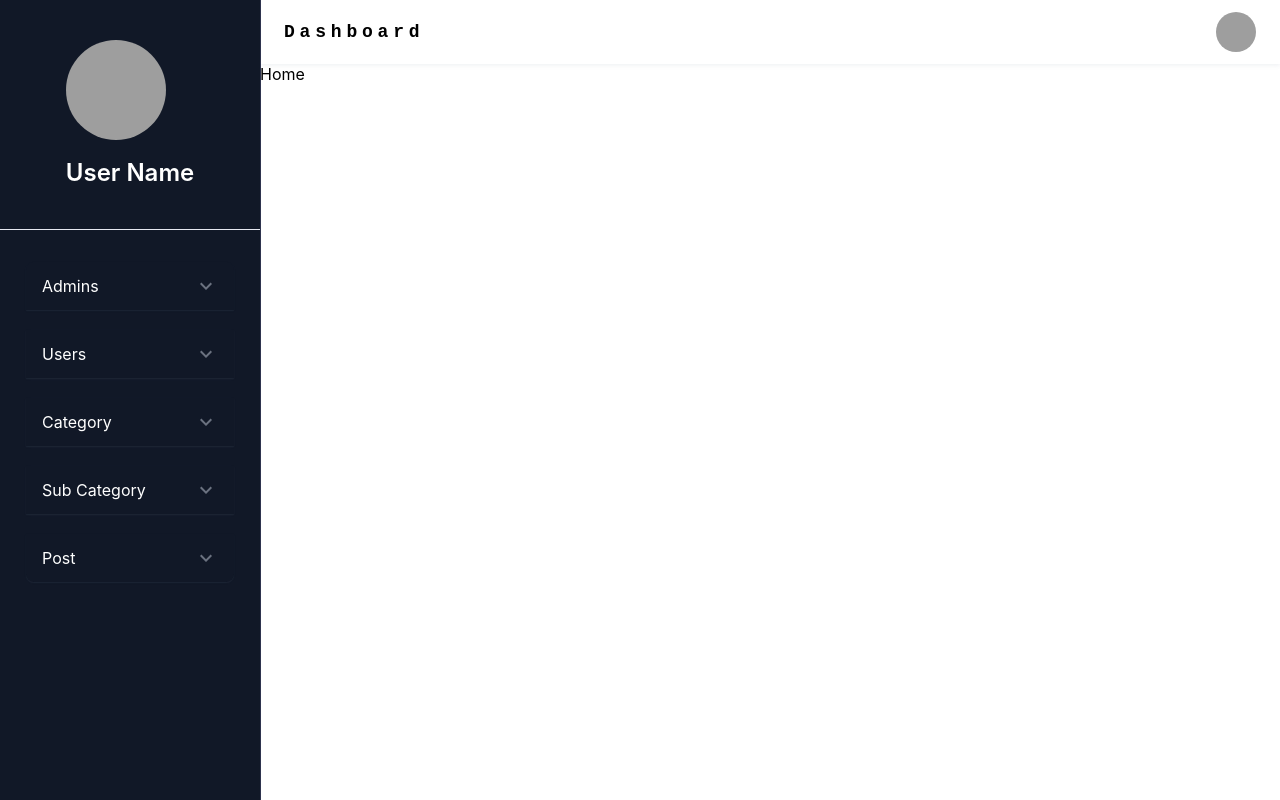
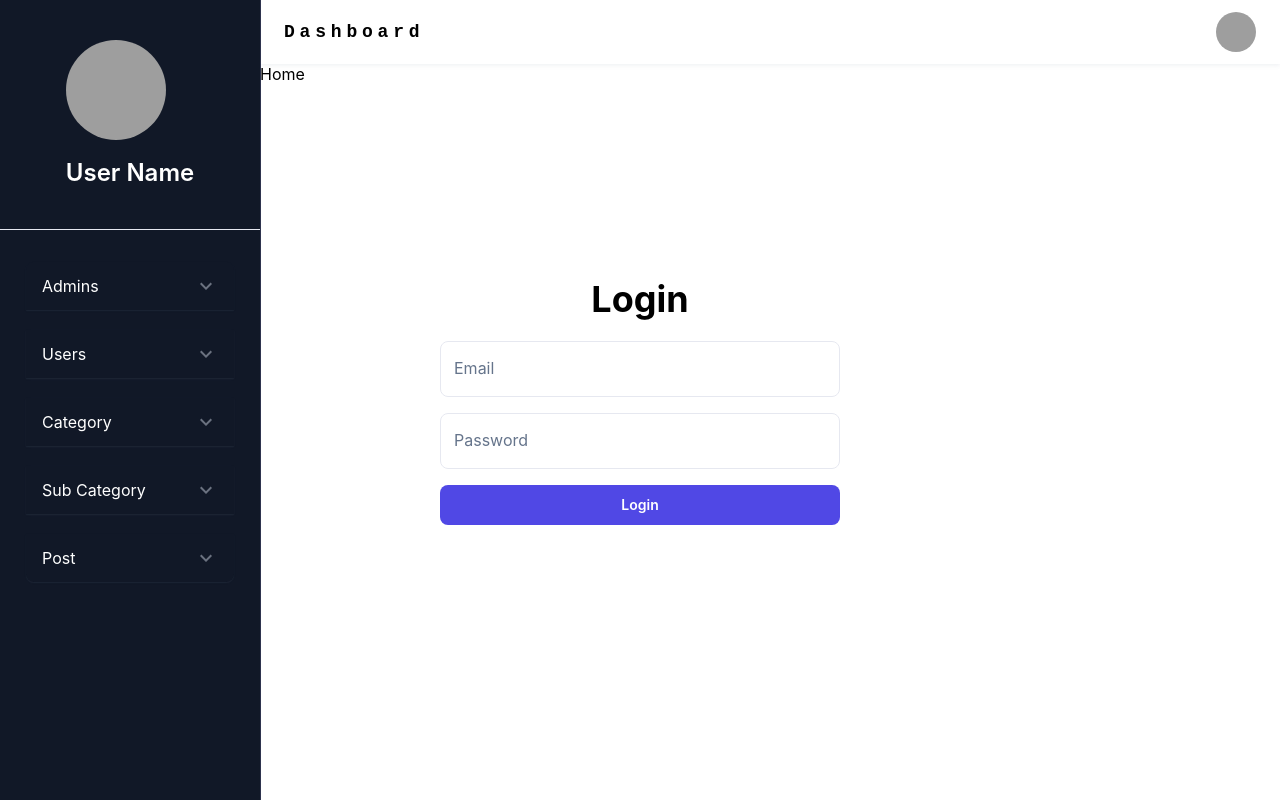
Before and after one commit to mohamedshalaby95/journalism-system-dashbord, a React (Create React App) app: page /login in a window 1280 px wide. Built offline with nearby package versions, Linux system fonts and the light colour scheme; grey boxes are pictures that could not be loaded.

Commit message:
Design Login Page

```diff
--- a/src/app/App.tsx
+++ b/src/app/App.tsx
@@ -11,6 +11,7 @@ import IconButton from "@mui/material/IconButton";
 import CloseIcon from "@mui/icons-material/Close";
 import MenuOpenIcon from "@mui/icons-material/MenuOpen";
 import Navbar from "../components/Navbar/Navbar";
+import Login from "../components/login/Login";
 
 function App() {
   const [statusButton, setStatusButton] = useState<boolean>(false);
@@ -28,6 +29,7 @@ function App() {
         <Box className="App">
           <Box className={classes.default.routingComponent}>
             <BrowserRouter>
+
               <Box
                 sx={{ left: `${toggleNavbar}px ` }}
                 className={classes.default.sideNavbar}
@@ -50,6 +52,7 @@ function App() {
               <Box sx={{ position: "relative" }}>
                 <Navbar />
                 <Routes>
+
                   <Route path="" element={<>Home</>} />
                   <Route path="admins">
                     <Route path="" element={<><h1>Admins</h1></>} />
@@ -60,13 +63,13 @@ function App() {
                   <Route path="users" element={<>Users</>} />
                   <Route path="category">
                     <Route path="" element={<>Categories</>} />
-                    {/* <Route path="add" element={<>Add Category</>} />
-                    <Route path="edit/:id" element={<>Edit Category</>} /> */}
+                    <Route path="add" element={<>Add Category</>} />
+                    <Route path="edit/:id" element={<>Edit Category</>} />
                   </Route>
                   <Route path="subcategory">
                     <Route path="" element={<>Sub Categories</>} />
-                    {/* <Route path="add" element={<>Add Sub Category</>} />
-                    <Route path="edit/:id" element={<>Edit Sub Category</>} /> */}
+                    <Route path="add" element={<>Add Sub Category</>} />
+                    <Route path="edit/:id" element={<>Edit Sub Category</>} />
                   </Route>
                   <Route path="post">
                     <Route path="" element={<>Posts</>} />
@@ -81,6 +84,11 @@ function App() {
             </BrowserRouter>
           </Box>
         </Box>
+        <BrowserRouter>
+          <Routes>
+            <Route path="/login" element={<Login />} />
+          </Routes>
+        </BrowserRouter>
       </ThemeProvider>
     </Provider>
   );
--- /dev/null
+++ b/src/components/login/Login.tsx
@@ -0,0 +1,43 @@
+import { Box, Button, Stack, TextField, Typography } from "@mui/material";
+
+const Login = () => {
+  return (
+    <Box sx={{height:"100vh"}}>
+      <Stack
+        component="form"
+        spacing={2}
+
+        autoComplete="off"
+        sx={{
+          width: {
+            xs: "30vh",
+            md: "50vh",
+          },
+          margin: "auto",
+          position: "absolute",
+          top: "50%",
+          left: "50%",
+          transform: "translate(-50%,-50%)",
+          textAlign: "center",
+        }}
+      >
+        <Typography variant="h3" gutterBottom component="h3">
+          Login
+        </Typography>
+
+        <TextField label="Email" variant="outlined" type="email" name="email" />
+        <TextField
+          label="Password"
+          variant="outlined"
+          type="password"
+          name="password"
+        />
+        <Button variant="contained" color="primary" type="submit">
+          Login
+        </Button>
+      </Stack>
+    </Box>
+  );
+};
+
+export default Login;
--- a/src/components/sideNavbar/SideNavbar.tsx
+++ b/src/components/sideNavbar/SideNavbar.tsx
@@ -19,7 +19,6 @@ const SideNavbar = () => {
     return location.pathname.includes(path) ? "active" : "";
   };
   const getNavLinkClass = (path: string) => {
-    console.log(location.pathname, path);
 
     return location.pathname === path ? "activeLink" : "";
   };
--- a/src/redux/reducers/rootReducer.ts
+++ b/src/redux/reducers/rootReducer.ts
@@ -1,5 +1,4 @@
 import { combineReducers } from "redux";
-
 import statusReducer from "./statusReducer";
 
 const rootReducer = combineReducers({
```
Also changed, not shown: src/redux/actions/actionTypes.ts (line endings or trailing spaces).
